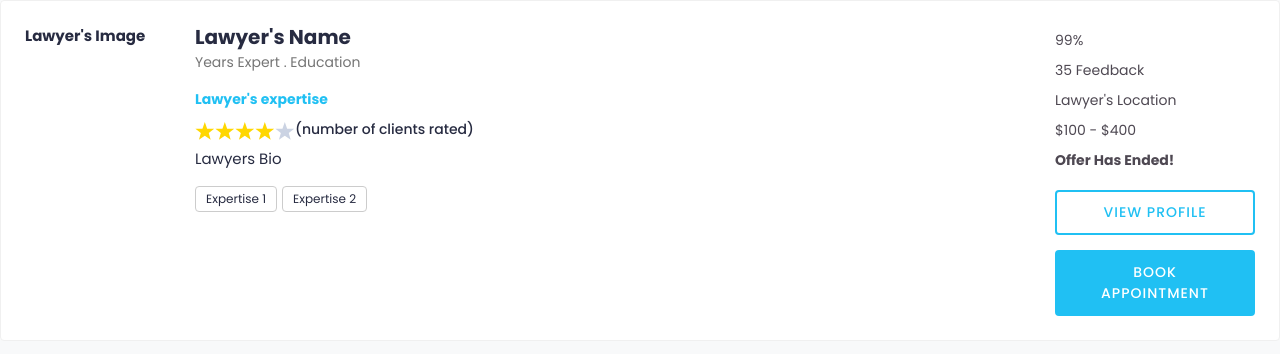
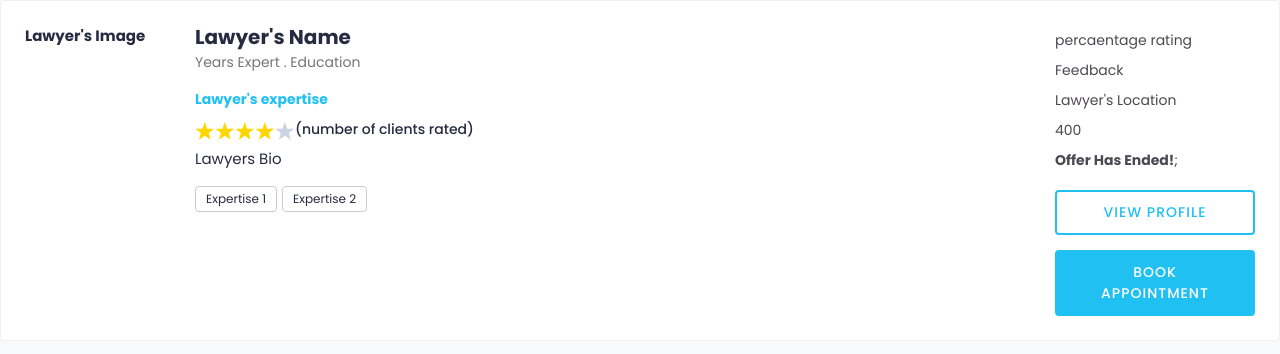
Before and after one commit to a4w/ruslan-legal-service, a React (Create React App) app in the folder frontend/legal-service-app/: page /list in a window 1280 px wide. Shown: the top 354 px of the page. Built offline with nearby package versions, Linux system fonts and the light colour scheme.

Commit message:
CountDown with cost Adjusments

```diff
--- a/frontend/legal-service-app/src/LawyerList.js
+++ b/frontend/legal-service-app/src/LawyerList.js
@@ -10,6 +10,7 @@ function LawyerList() {
     );
 }
 
+// eslint-disable-next-line no-unused-vars
 const LawyerCardList = (lawyers) => {
     return (
         // eslint-disable-next-line no-undef
@@ -60,32 +61,22 @@ const LawyerCard = () => {
                     <div className="doc-info-right">
                         <div className="clini-infos">
                             <ul>
-                                <li>
-                                    <i className="far fa-thumbs-up"></i> 99%
-                                </li>
-                                <li>
-                                    <i className="far fa-comment"></i> 35
-                                    Feedback
-                                </li>
+                                <li>percaentage rating</li>
+                                <li>Feedback</li>
                                 <li>
                                     <i className="fas fa-map-marker-alt"></i>{" "}
                                     Lawyer's Location
                                 </li>
                                 <li>
-                                    <i className="far fa-money-bill-alt"></i>{" "}
-                                    $100 - $400{" "}
-                                    <i
-                                        className="fas fa-info-circle"
-                                        data-toggle="tooltip"
-                                        title="Lorem Ipsum"
-                                    ></i>
-                                </li>
-                                <li>
-                                    <i className="far fa-money-bill-alt"></i>{" "}
                                     <Countdown
                                         date={Date.now() + 5000}
-                                        precision={3}
-                                        renderer={renderer}
+                                        renderer={(props) =>
+                                            renderer({
+                                                ...props,
+                                                cost: 400,
+                                                discount: 100,
+                                            })
+                                        }
                                     />
                                 </li>
                             </ul>
@@ -108,21 +99,43 @@ const LawyerCard = () => {
     );
 };
 
-const Cost = ({ cost, discount }) => {};
-
-const renderer = ({ days, hours, minutes, seconds, completed }) => {
+const renderer = ({
+    days,
+    hours,
+    minutes,
+    seconds,
+    completed,
+    cost,
+    discount,
+}) => {
     if (completed) {
-        return <strong>Offer Has Ended!</strong>;
+        return (
+            <ul>
+                <li>{cost}</li>
+                <li>
+                    <strong>Offer Has Ended!</strong>;
+                </li>
+            </ul>
+        );
     } else {
         return (
-            <>
-                Ends in <strong>{days}</strong> days and{" "}
-                <strong>
-                    <span>
-                        {zeroPad(hours)}:{zeroPad(minutes)}:{zeroPad(seconds)}
-                    </span>
-                </strong>
-            </>
+            <ul>
+                <li>
+                    <strong>
+                        <strike style={{ color: "red" }}>{cost}</strike> -{" "}
+                    </strong>
+                    <strong style={{ color: "green" }}>{discount}</strong>
+                </li>
+                <li>
+                    Ends in <strong>{days}</strong> days and{" "}
+                    <strong>
+                        <span>
+                            {zeroPad(hours)}:{zeroPad(minutes)}:
+                            {zeroPad(seconds)}
+                        </span>
+                    </strong>
+                </li>
+            </ul>
         );
     }
 };
```
